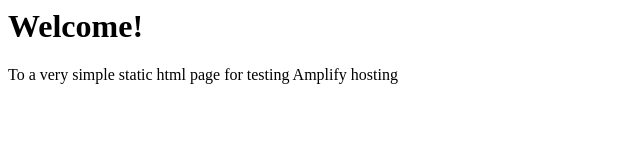
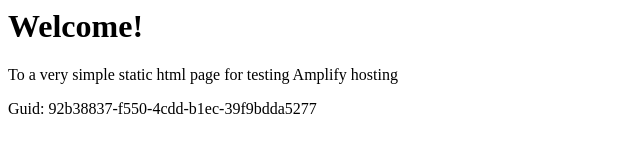
Before and after one commit to aws-aemilia-bah/Github-PR-Commit-Integration-Test-DoNotTouch-v1-preprod-me-south-1, a website: page src/index.html in a window 1280 px wide. Shown: the whole page, without its empty margins (0-640 px from the left). Drawn offline with Linux system fonts and the light colour scheme.

Commit message:
commit from integ tests

```diff
--- a/src/index.html
+++ b/src/index.html
@@ -1,3 +1,5 @@
+
+
 <html lang="en">
 
 <head>
@@ -10,6 +12,6 @@
 <body>
     <h1>Welcome!</h1>
     <p>To a very simple static html page for testing Amplify hosting</p>
-</body>
+    <p>Guid: 92b38837-f550-4cdd-b1ec-39f9bdda5277</p></body>
 
 </html>
```
